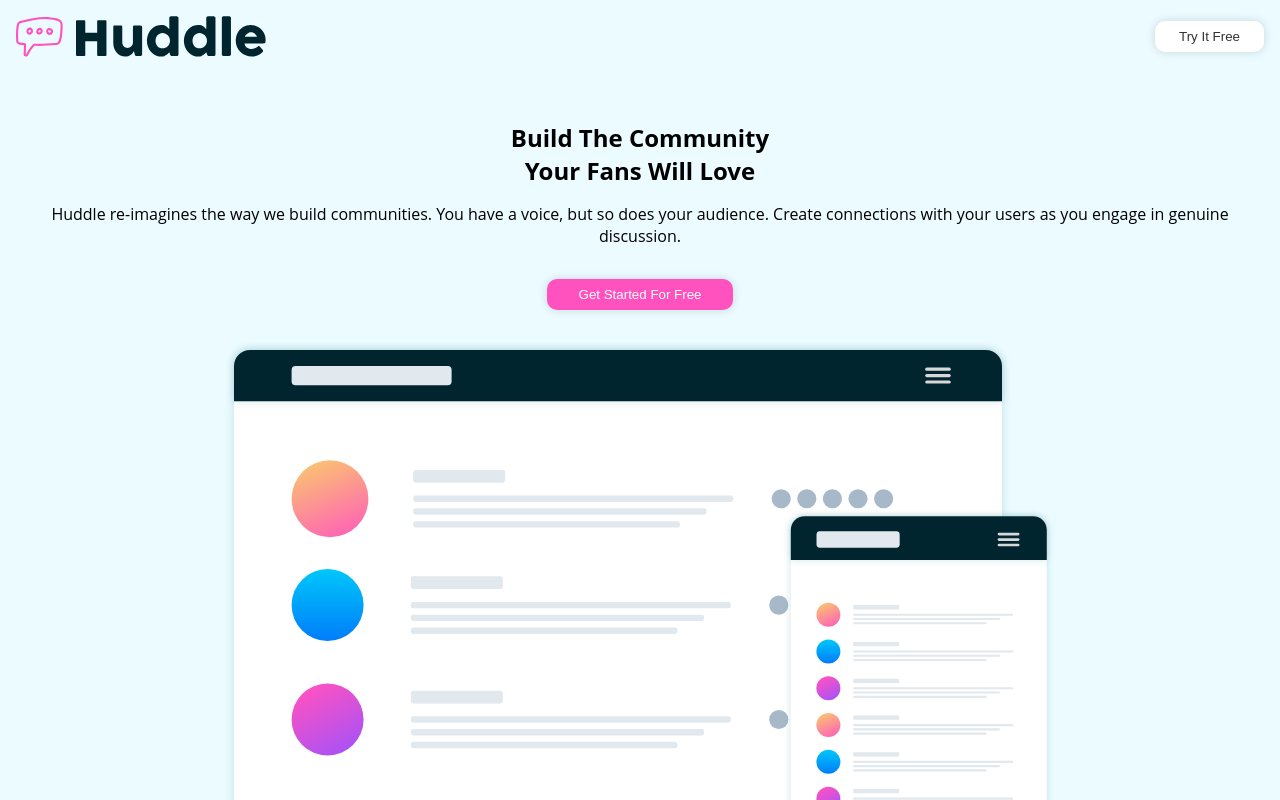
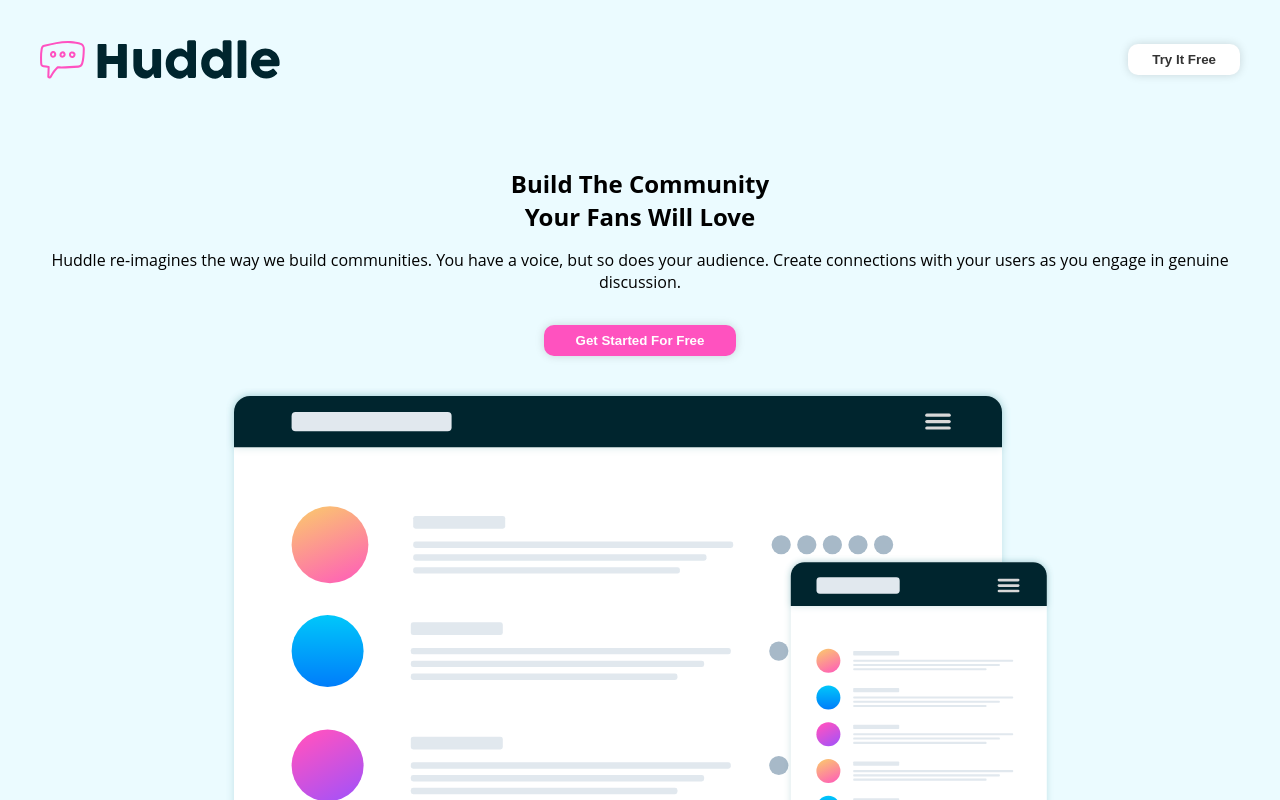
Before and after one commit to codernami/react-landing-page, a React (Create React App) app: page / in a window 1280 px wide. Shown: the top 800 px of the page. Built offline with nearby package versions, Linux system fonts and the light colour scheme.

Commit message:
Add responsive header

```diff
--- a/src/components/styles/Button.styled.js
+++ b/src/components/styles/Button.styled.js
@@ -4,6 +4,8 @@ export const Button = styled.button`
   border: none;
   border-radius: 10px;
   box-shadow: 0 0 10px rgba(0, 0, 0, 0.15);
+  cursor: pointer;
+  font-weight: bold;
   background-color: ${({ bg }) => bg};
   color: ${({ color }) => color};
   padding: ${({ padding }) => padding};
--- a/src/components/styles/Header.styled.js
+++ b/src/components/styles/Header.styled.js
@@ -6,6 +6,17 @@ export const StyledHeader = styled.header`
   align-items: center;
   padding: 1rem;
   background-color: #ebfbff;
+
+  @media (min-width: 768px) {
+    padding: 2.5rem;
+  }
+
+  @media (min-width: 992px) {
+    button:hover {
+      background-color: #ff52bf;
+      color: #fff;
+    }
+  }
 `;
 
 export const Logo = styled.img`
```
